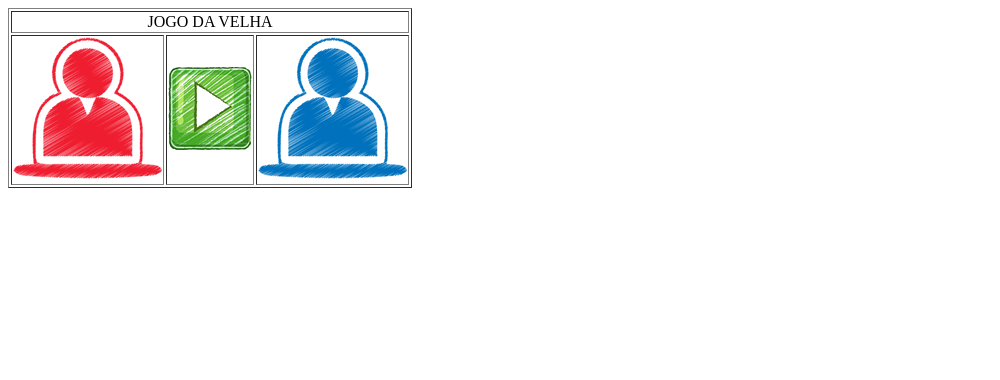
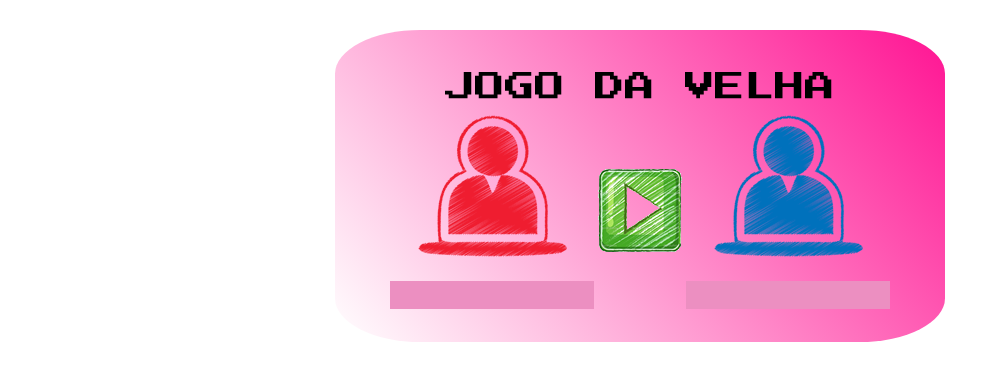
Before and after one commit to gabrielgdhl/jogo-velha-jquery, a plain HTML site: page index.html in a window 1280 px wide. Shown: the whole page, without its empty margins (0-1000 px from the left). Drawn offline with Linux system fonts and the light colour scheme.

Commit message:
adicionando tela inicial com estilo

```diff
--- a/index.html
+++ b/index.html
@@ -2,27 +2,35 @@
 <html lang="pt-br">
 	<head>
 		<meta charset="UTF-8">
+		<link rel="stylesheet" type="text/css" href="style.css">
 
-		<title>Jogo da velha</title>
+		<link rel="preconnect" href="https://fonts.gstatic.com">
+		<link href="https://fonts.googleapis.com/css2?family=Press+Start+2P&display=swap" rel="stylesheet">
+
+		<title> Jogo da velha</title>
 		<script src="jquery-2.2.1.js"></script>
 	</head>
 	<body>
 
 		<div id="pagina-inicial">
-			<table border="1">
+			<table>
 				<tbody>
 					<tr>
-						<td colspan="3" align="center">JOGO DA VELHA</td>
+						<td class="titulo" colspan="3" align="center">JOGO DA VELHA</td>
 					</tr>
 					<tr>
-						<td>
+						<td align="center">
 							<img src="imagens/jogador_1.png">
+							<br>
+							<input class="apelido" type="text" maxlength="10" style="text-transform: uppercase;">
 						</td>
-						<td>
+						<td align="center">
 							<img src="imagens/iniciar.png">
 						</td>
-						<td>
+						<td align="center">
 							<img src="imagens/jogador_2.png">
+							<br>
+							<input class="apelido" type="text" maxlength="10" style="text-transform: uppercase;">
 						</td>
 					</tr>
 				</tbody>
--- /dev/null
+++ b/style.css
@@ -0,0 +1,32 @@
+.titulo{
+    font-size: 30px;
+    font-family: 'Press Start 2P', cursive;
+    padding: 10px;
+}
+
+.apelido{
+    color: #8a0b4e;
+    text-align: center;
+    font-weight: 500;
+    font-family: 'Lucida Sans', 'Lucida Sans Regular', 'Lucida Grande', 'Lucida Sans Unicode', Geneva, Verdana, sans-serif;
+    font-size: 15px;
+    padding: 5px;
+    background-color: #ec8fc1;
+    margin-top: 20px;
+    border: none;
+}
+.apelido:focus{
+   box-shadow: 0 0 0 0;
+   outline: 0;
+}
+
+#pagina-inicial{
+    margin: auto;
+    margin-top: 30px;
+    padding: 30px;
+    display: flex;
+    justify-content: center;
+    width: 550px;
+    border-radius: 14%;
+    background: linear-gradient(50deg,white ,#FF1493);
+}
```
